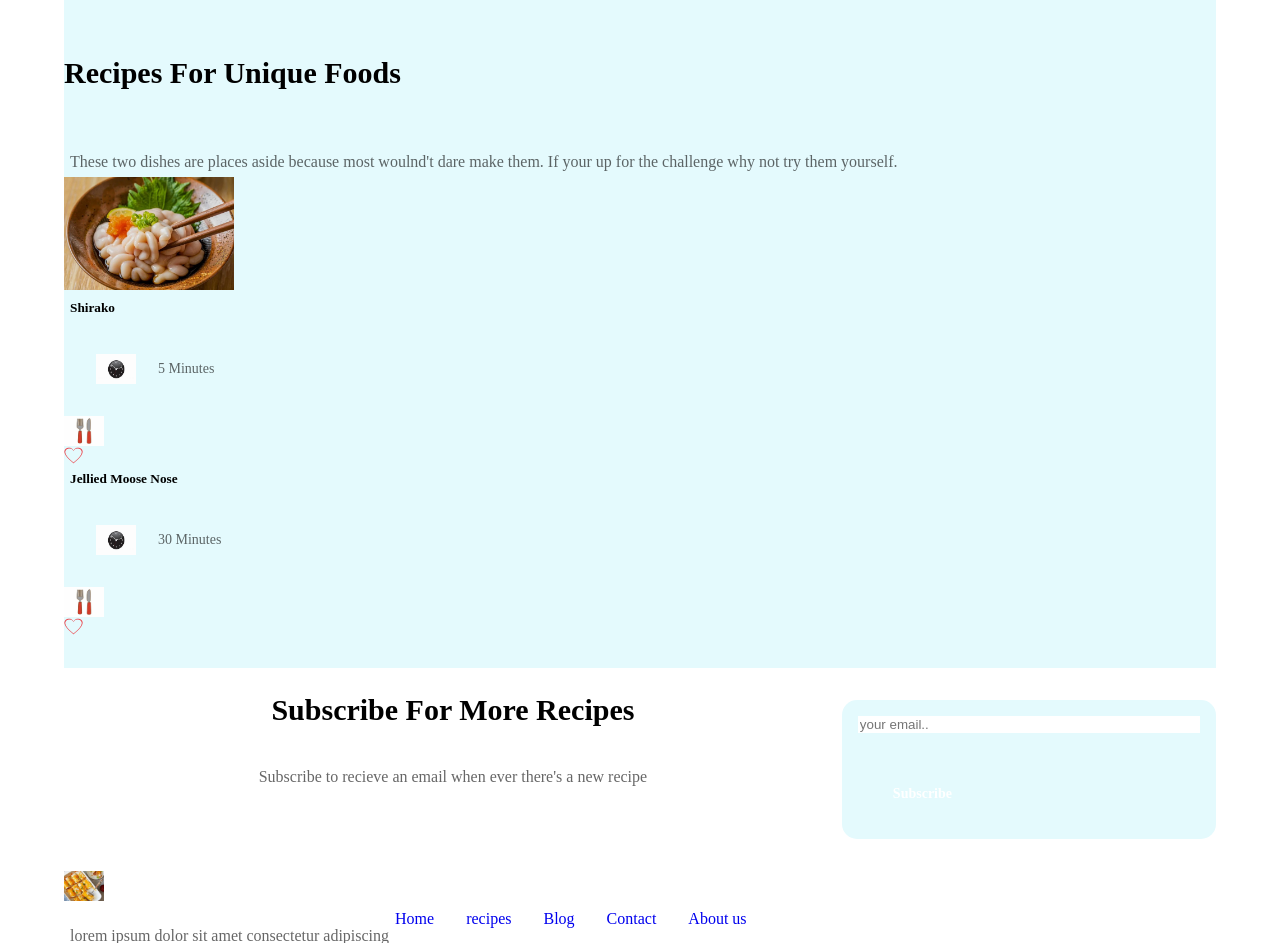
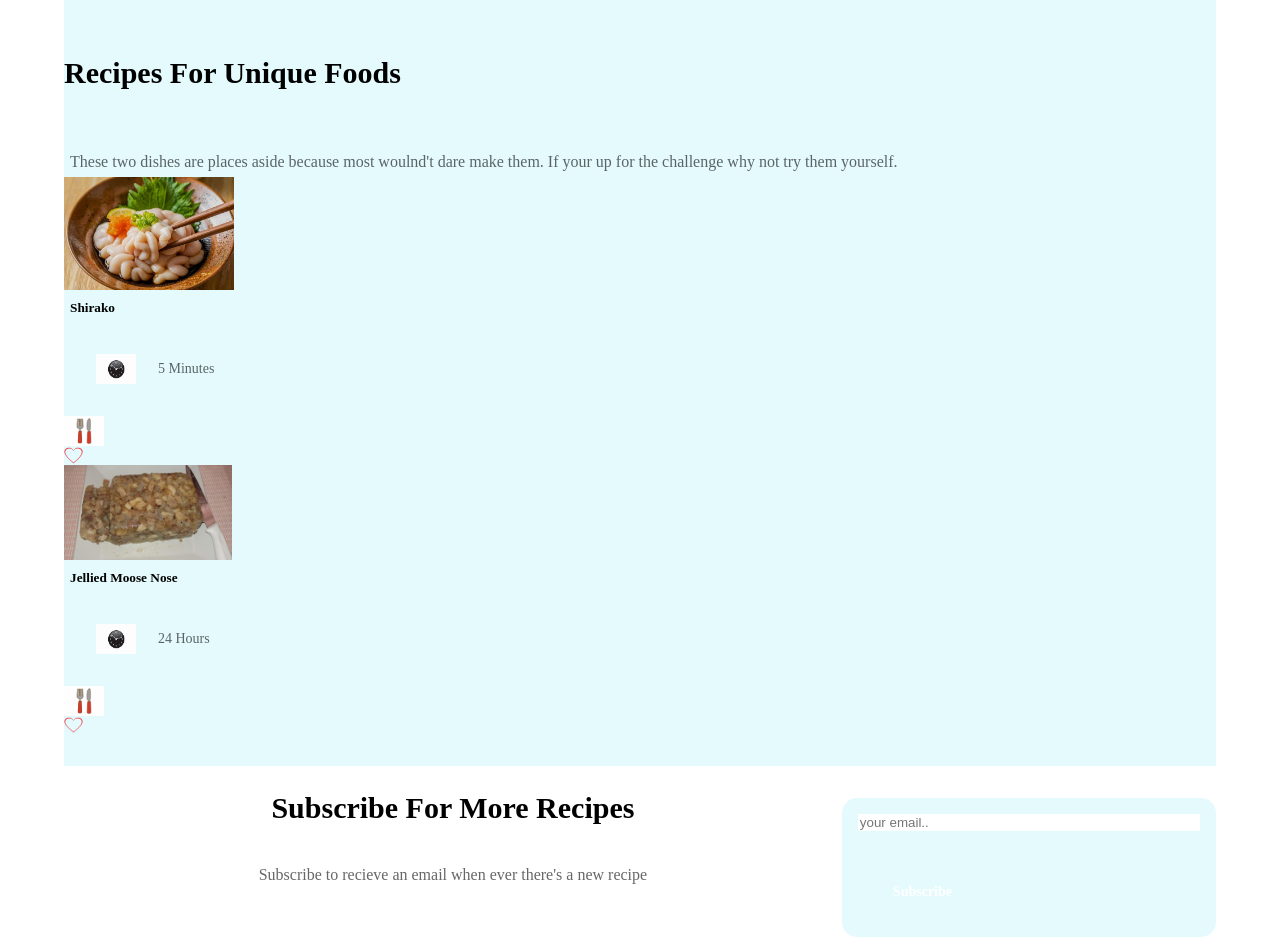
Before and after one commit to Kibblecodeing/Cooking-Website1.2, a Flask app: template Flask Web App/website/templates/base.html in a window 1280 px wide. Shown: the part 3231-4174 px from the top of the page. Run offline with Flask 3, Linux system fonts and the light colour scheme; the template is opened without the code that fills it, so the values that code supplies are empty.

Commit message:
images for jelly nose

```diff
--- a/Flask Web App/website/templates/base.html
+++ b/Flask Web App/website/templates/base.html
@@ -322,12 +322,13 @@
                 <img src="images/Hearts-free-heart-clip-art-animations-danasrhp-top.png" alt="heart" style="height: .5cm;">
             </div>
                 </a>
+                <img src="images/moose-nose.jpg" style="height:  2.5cm;">
                 <h5>Jellied Moose Nose</h5>
                 <div class="time row">
                     <div class="row">
                         <img src="images/OIP.jpg" alt="OIP" style="height: 30px; width: 40px;">
                     </div>
-                    <p>30 minutes</p>
+                    <p>24 hours</p>
                 </div>
                 <div class="row">
                     <img src="images/fork.jpg" alt="fork" style="height: 30px; width: 40px;">
```
Also changed, not shown: Flask Web App/website/templates/images/moose-nose.jpg (added).
